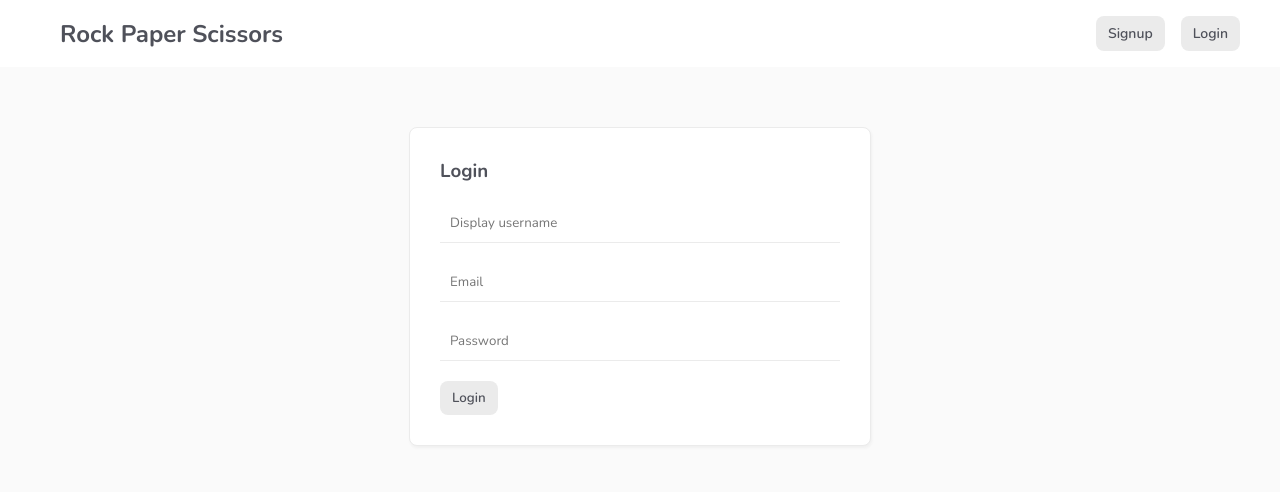
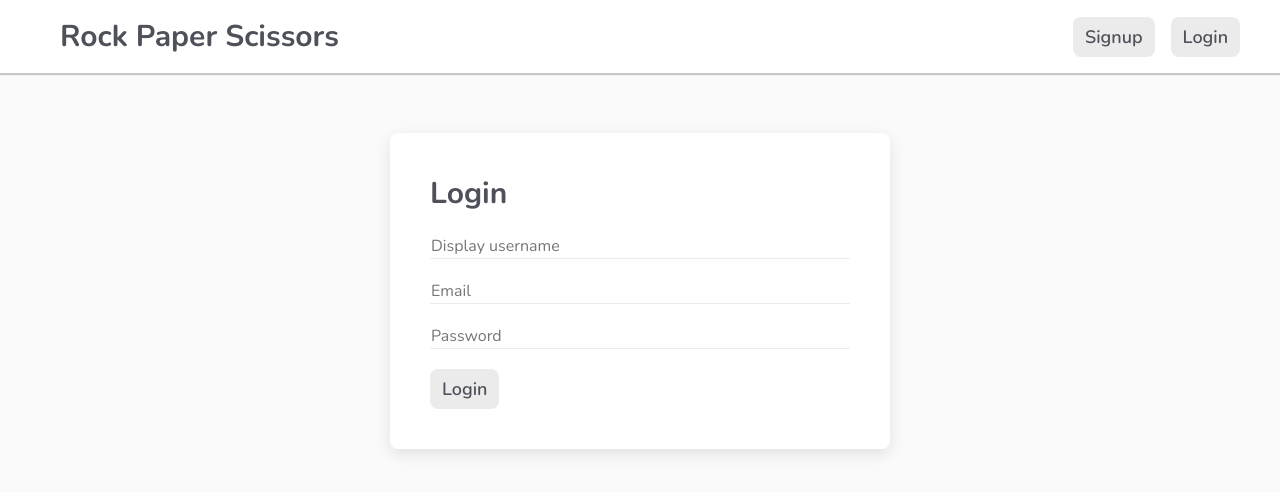
Before and after one commit to mickaelrichard/rock-paper-scissors-react, a React (Create React App) app: page /login in a window 1280 px wide. Shown: the top 492 px of the page. Built offline with nearby package versions, Linux system fonts and the light colour scheme.

Commit message:
converting pixel done

```diff
--- a/src/index.css
+++ b/src/index.css
@@ -6,6 +6,9 @@
   --primary: #4f515a;
   --secondary: #ebebeb;
   --warning: #da0f41;
+  --transition: all 0.3s linear;
+  --light-shadow: 0 5px 15px rgba(0, 0, 0, 0.1);
+  --dark-shadow: 0 5px 15px rgba(0, 0, 0, 0.2);
 }
 
 /* base styles  */
@@ -14,36 +17,46 @@
   padding: 0;
   font-family: "Nunito", sans-serif;
   color: var(--primary);
+  box-sizing: border-box;
+}
+html {
+  font-size: 62.5%;
 }
 body {
   background: #fafafa;
+  font-size: 2rem;
 }
 a {
   text-decoration: none;
+}
+ul {
+  list-style-type: none;
 }
 
 /* layout */
 .content {
   margin: 0 auto;
-  max-width: 1200px;
-  padding: 0 20px;
+  max-width: 120rem;
+  padding: 0 2rem;
 }
 
 /* buttons */
 button,
 .btn {
   background: var(--secondary);
-  border-radius: 8px;
+  border-radius: 0.8rem;
   border: 0;
-  padding: 8px 12px;
+  padding: 0.8rem 1.2rem;
   font-weight: 600;
   cursor: pointer;
   display: inline-block;
+  font-size: 1.8rem;
 }
 button:hover,
 .btn:hover {
   background: var(--primary);
   color: white;
+  transform: scale(1.05);
 }
 button:disabled {
   opacity: 0.5;
@@ -54,69 +67,68 @@ button:disabled {
 
 /* forms */
 form {
-  max-width: 400px;
+  max-width: 50rem;
   margin: 0 auto;
-  padding: 30px;
-  border-radius: 8px;
-  box-shadow: 1px 2px 3px rgba(50, 50, 50, 0.05);
-  border: 1px solid var(--secondary);
+  padding: 4rem;
+  border-radius: 0.8rem;
+  box-shadow: var(--light-shadow);
   background: white;
 }
 input {
   border: 0;
-  border-bottom: 1px solid var(--secondary);
-  padding: 10px;
+  border-bottom: 0.1rem solid var(--secondary);
+  padding: 0.1rem;
   outline: none;
   display: block;
   width: 100%;
-  box-sizing: border-box;
-  margin: 20px auto;
+  margin: 2rem auto;
+  font-size: 1.6rem;
 }
 
 /* error text */
 .error {
   color: var(--warning);
-  font-size: 14px;
-  margin: 16px 0;
+  font-size: 1.4rem;
+  margin: 1.6rem 0;
 }
 /* navbar */
 .navbar {
-  padding: 16px 10px;
-  margin-bottom: 60px;
+  padding: 1.6rem 1.2rem;
+  margin-bottom: 6rem;
   background: white;
+  box-shadow: 0px 1px 1px 1px rgba(0, 0, 0, 0.2);
 }
 nav {
   display: flex;
   align-items: center;
-  max-width: 1200px;
+  max-width: 120rem;
   margin: 0 auto;
 }
-nav img {
-  max-height: 60px;
-}
+
 nav h1 {
-  margin-left: 20px;
+  margin-left: 2rem;
+  font-size: 3rem;
 }
 nav .links {
   margin-left: auto;
 }
 nav .links .btn,
 nav .links button {
-  margin-left: 16px;
-  font-size: 14px;
+  margin-left: 1.6rem;
+  font-size: 1.8rem;
 }
 
 nav .links span {
-  font-size: 14px;
+  font-size: 1.4rem;
   display: inline-block;
-  margin-left: 16px;
-  padding-left: 16px;
-  border-left: 1px solid #eee;
+  margin-left: 1.6rem;
+  padding-left: 1.6rem;
+  border-left: 1.1rem solid #eee;
 }
 
 /* landing */
 .hero {
-  padding: 80px 0;
+  padding: 8rem 0;
   height: 60vh;
   background-image: url("https://miro.medium.com/max/800/1*8du96SQUQ0NlWmWvVu20Zw.png");
   background-size: cover;
@@ -124,13 +136,14 @@ nav .links span {
   display: flex;
   align-items: center;
   justify-content: center;
+  box-shadow: var(--dark-shadow);
 }
 
 .play-btn {
-  padding: 20px;
-  font-size: 80px;
+  padding: 1.5rem;
+  font-size: 6rem;
   background-color: rgba(227, 16, 16);
-  border-radius: 20px;
+  border-radius: 2rem;
   cursor: pointer;
 }
 .play-btn:hover {
@@ -141,13 +154,13 @@ nav .links span {
 .leaderBoard-container {
   background-color: blue;
   color: var(--secondary);
-  width: 120px;
-  padding: 60px;
+  width: 12rem;
+  padding: 6rem;
 }
 
 /* game */
 .game-container {
-  max-width: 1200px;
+  max-width: 120rem;
   display: flex;
   align-items: center;
   flex-direction: column;
--- a/src/pages/login.tsx
+++ b/src/pages/login.tsx
@@ -10,7 +10,7 @@ export default function Login() {
   return (
     <div>
       <form>
-        <h3>Login</h3>
+        <h2>Login</h2>
         <input type="text" placeholder="Display username" />
         <input type="email" placeholder="Email" />
         <input type="password" placeholder="Password" />
--- a/src/pages/signup.tsx
+++ b/src/pages/signup.tsx
@@ -10,7 +10,7 @@ export default function SignUp() {
   return (
     <div>
       <form>
-        <h3>Sign up</h3>
+        <h2>Sign up</h2>
         <input type="text" placeholder="Display username" />
         <input type="email" placeholder="Email" />
         <input type="password" placeholder="Password" />
```
